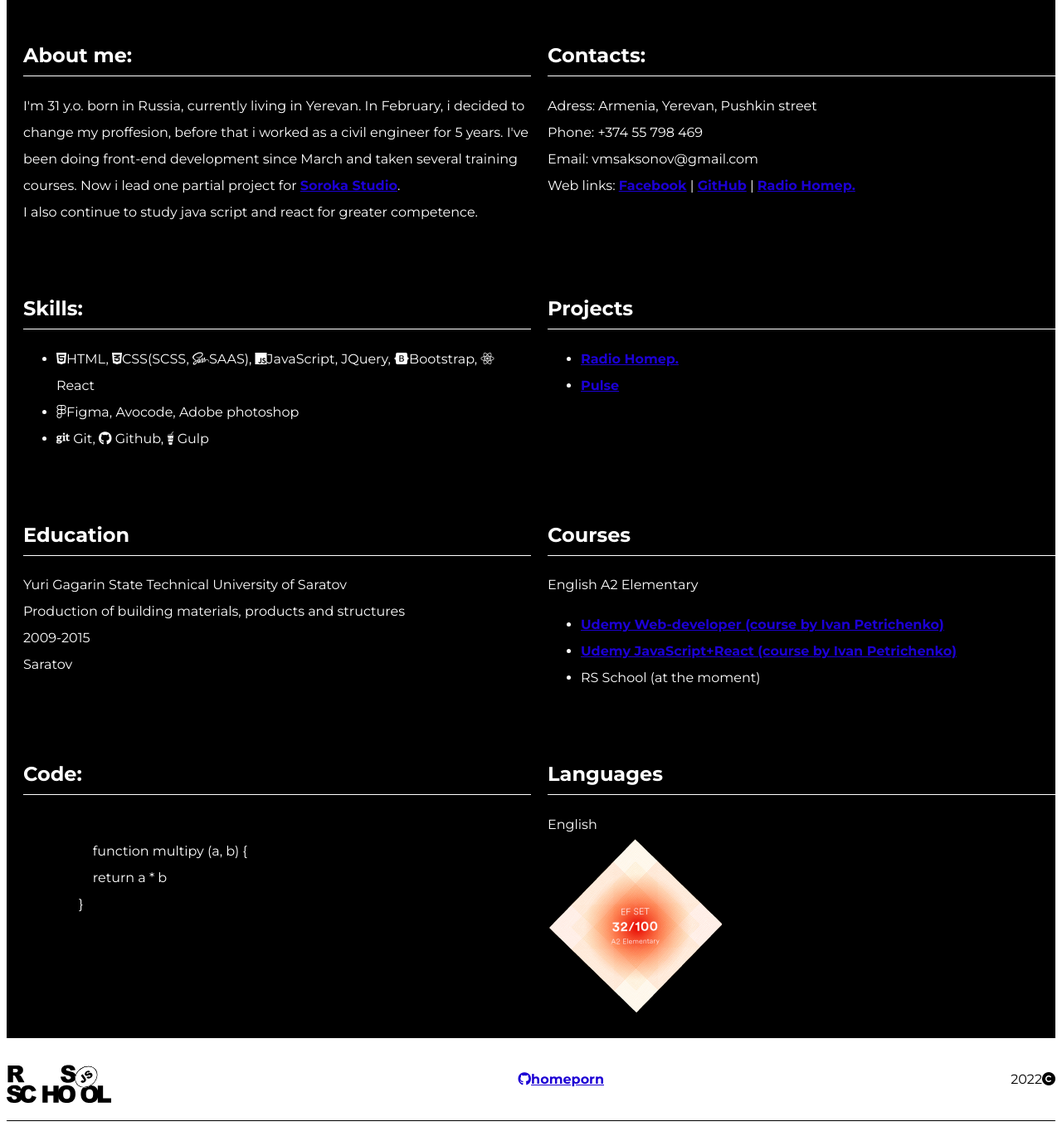
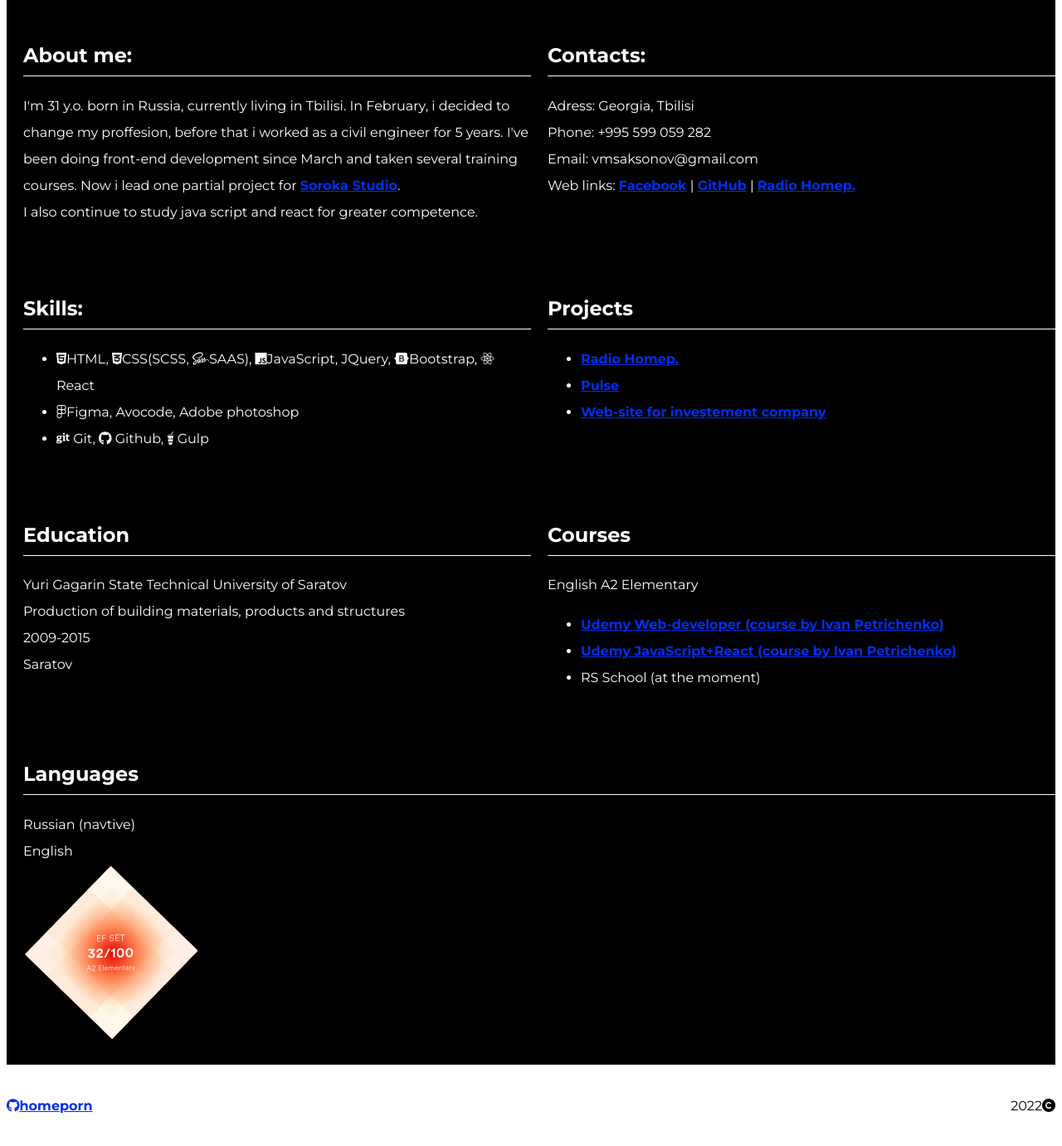
Before and after one commit to homeporn/rsschool-cv, a plain HTML site: page index.html in a window 1280 px wide. Shown: the part 407-1788 px from the top of the page at 83% size. Before the commit the page ends 1766 px from the top, so only its background shows below. Drawn offline with Linux system fonts and the light colour scheme.

Commit message:
update resume

```diff
--- a/index.html
+++ b/index.html
@@ -42,7 +42,7 @@
             <section class="section section-about" id="summary">
                 <h2 class="section-title">About me:</h2>
                     <div class="section-descr__summary">
-                        <p>I'm 31 y.o. born in Russia, currently living in Yerevan. In February, i decided to change my proffesion, before that i worked as a civil engineer for 5 years.
+                        <p>I'm 31 y.o. born in Russia, currently living in Tbilisi. In February, i decided to change my proffesion, before that i worked as a civil engineer for 5 years.
                         I've been doing front-end development since March and taken several training courses. Now i lead one partial project for <a href="https://readymag.com/Anile/soroka/" class="contact-link">Soroka Studio</a>.
                         <br>
                         I also continue to study java script and react for greater competence.</p>
@@ -51,8 +51,8 @@
             <section class="section" id="contacts">
                 <h2 class="section-title">Contacts:</h2>
                 <div class="section-descr">
-                Adress: Armenia, Yerevan, Pushkin street <br>
-                Phone: +374 55 798 469 <br>
+                Adress: Georgia, Tbilisi<br>
+                Phone: +995 599 059 282 <br>
                 Email: vmsaksonov@gmail.com <br>
                 Web links:
                 <a href="https://www.facebook.com/saxonov1" class="contact-links">Facebook</a> |
@@ -75,6 +75,8 @@
                         <li><a href="https://github.com/homeporn/radio/tree/main/src">Radio Homep.</a></li>
                         <li>
                             <a href="https://github.com/homeporn/pulse/tree/main/src">Pulse</a>
+                        </li>
+                        <li><a href="https://lmpresent.netlify.app">Web-site for investement company</a>
                         </li>
                     </ul>
                 </div>
@@ -99,16 +101,9 @@
                     <li>RS School (at the moment)</li>
                 </ul>
             </section>
-            <section class="section section-code" id="code">
-                <h2 class="section-title">Code:</h2>
-                <div class="section-code">                <pre class="pre"><code>
-                    function multipy (a, b) {
-                    return a * b
-                }
-        </code></pre></div>
-            </section>
-            <section class="section">
+            <section class="section language_section">
                 <h2 class="section-title" id="languages">Languages</h2>
+                Russian (navtive) <br>
                 English<br>
                 <img src="assets/img/english.png" alt="english" class="language-pic">
             </section>
@@ -116,11 +111,10 @@
     </main>
     <footer class="footer">
         <div class="container footer-container">
-            <div class="logo-rs">
-                <a href="https://rs.school/js/"><img src="assets/icons/rs_school_js.svg" alt="logo"></a> </div>
+
             <div class="git-link"><a href="https://github.com/homeporn"><i class="fa-brands fa-github"></i>homeporn</a></div>
             <div class="year">2022<i class="fa-solid fa-copyright"></i></div>
-        </div>
+
     </footer>
 </body>
 </html>
--- a/style.css
+++ b/style.css
@@ -7,14 +7,14 @@
 }
 
 a {
-    color:#1c00d4;
+    color:#002feb;
     font-weight: 700;
 }
 
 a:hover {
     background: #ffffff;
     text-decoration: underline;
-    color: #1c00d4;
+    color: #002feb;
     font-weight: 700;
 }
 
@@ -69,7 +69,7 @@ h2 {
 .nav-link:hover {
     background: #ffffff;
     text-decoration: underline;
-    color: #1c00d4;
+    color: #002feb;
     font-weight: 700;
 }
 
@@ -142,6 +142,10 @@ h2 {
     margin-top: 20px;
 }
 
+.language_section {
+    width: 100%;
+}
+
 .git-link {
     text-decoration: none;
 }
```
